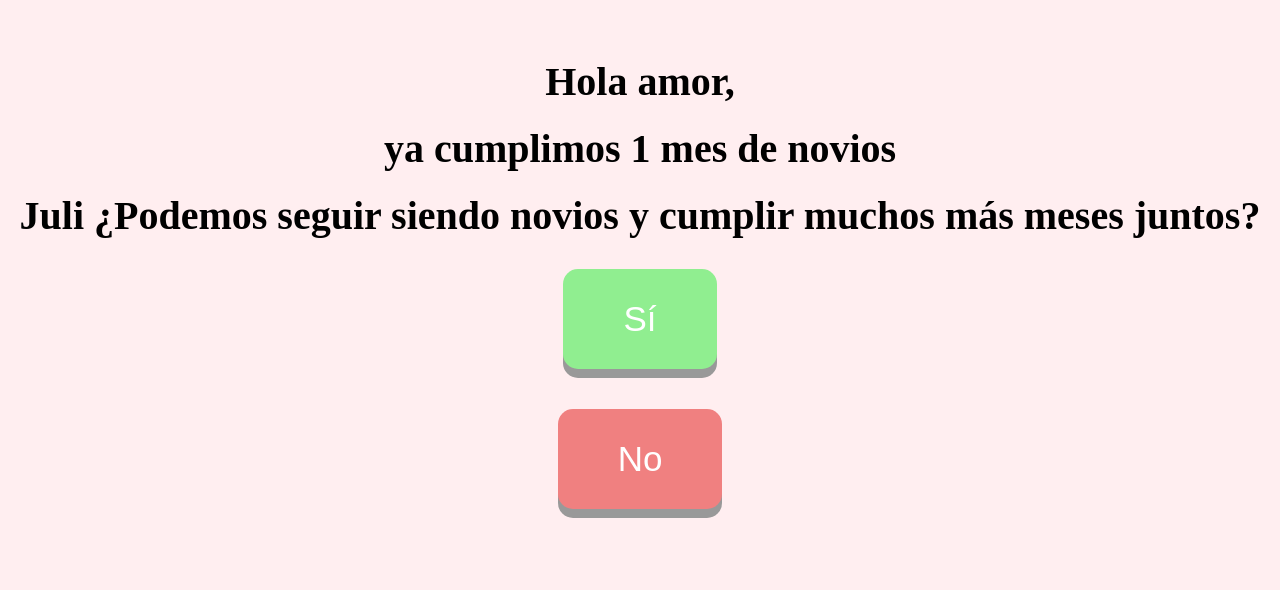
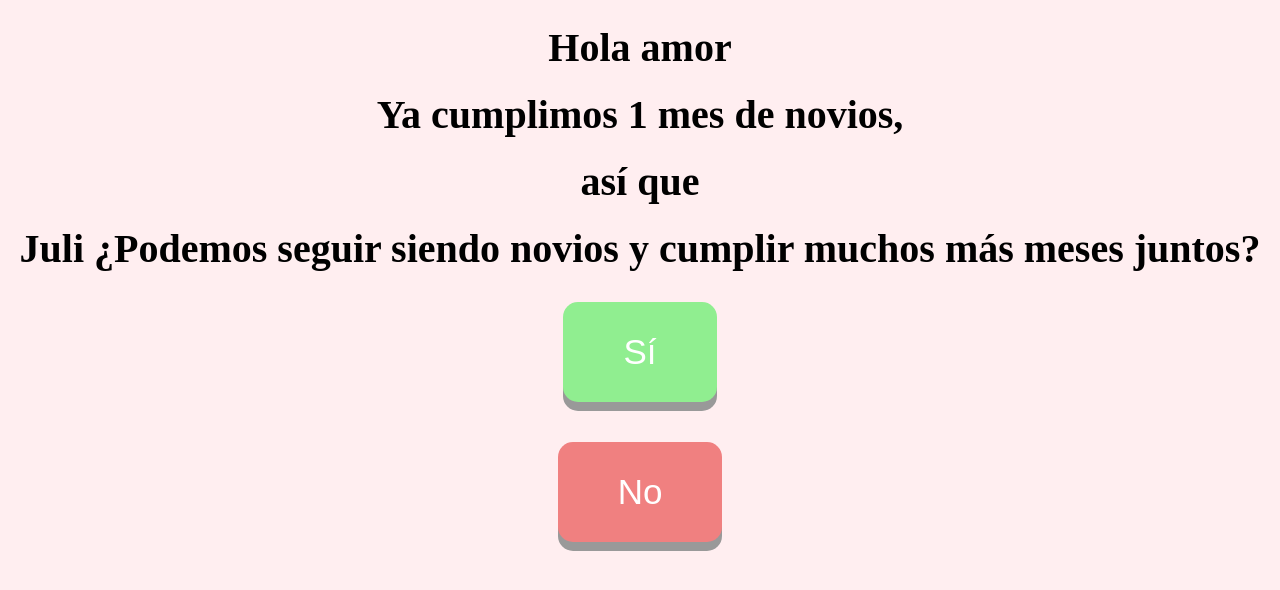
Before and after one commit to Mattyshja/Omggg, a plain HTML site: page index.html in a window 1280 px wide. Drawn offline with Linux system fonts and the light colour scheme.

Commit message:
Update index.html

```diff
--- a/index.html
+++ b/index.html
@@ -47,8 +47,9 @@
 <body>
 
 <div class="center">
-    <h2>Hola amor,</h2>
-    <h2>ya cumplimos 1 mes de novios</h2>
+    <h2>Hola amor</h2>
+    <h2>Ya cumplimos 1 mes de novios,</h2>
+    <h2>así que</h2>
     <h2>Juli ¿Podemos seguir siendo novios y cumplir muchos más meses juntos?</h2>
 
     <button class="button" id="yes" style="background-color: lightgreen;">Sí</button>
```
